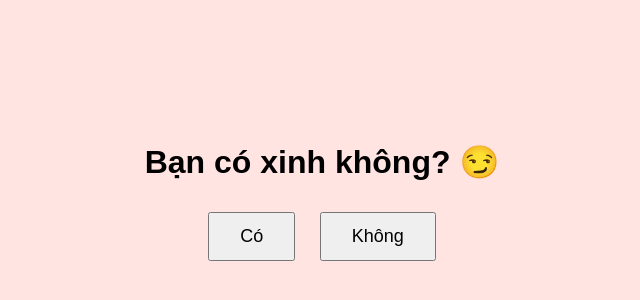
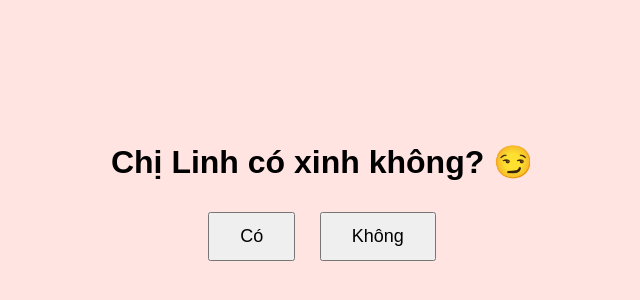
Before and after one commit to manhnguyen2909z/funny, a plain HTML site: page index.html in a window 1280 px wide. Shown: the part 212-512 px from the top of the page, without its empty margins (318-958 px from the left). Drawn offline with Linux system fonts and the light colour scheme.

Commit message:
Update index.html

```diff
--- a/index.html
+++ b/index.html
@@ -28,7 +28,7 @@ button{
 <body>
 
 <div class="box">
-    <h1>Bạn có xinh không? 😏</h1>
+    <h1>Chị Linh có xinh không? 😏</h1>
 
     <button id="yesBtn">Có</button>
     <button id="noBtn">Không</button>
```
